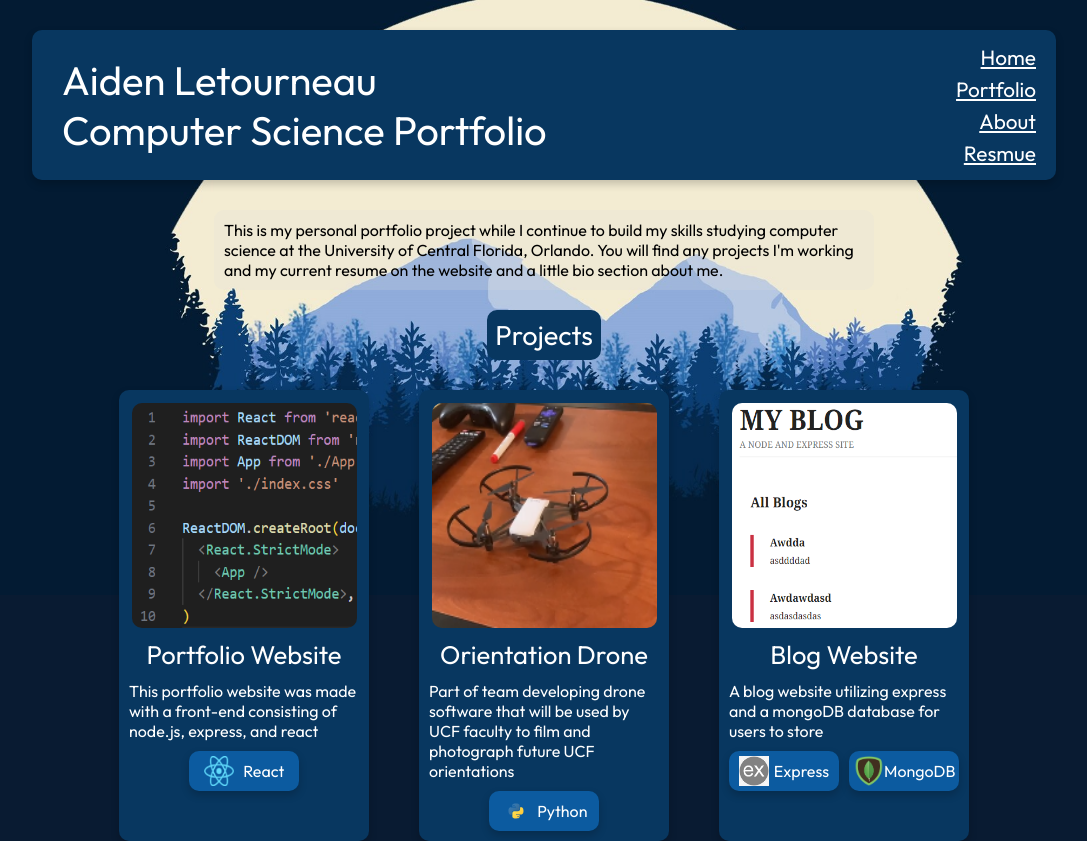
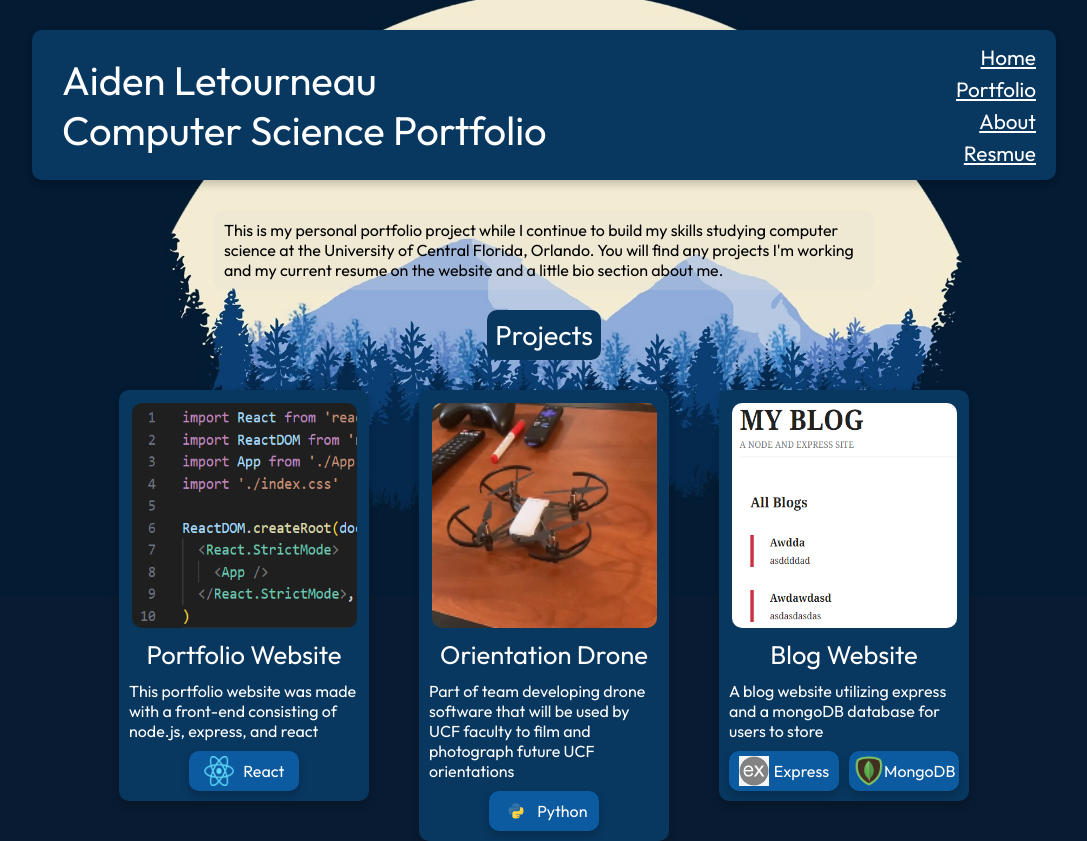
Before and after one commit to aidenletourneau/portfolioV2, a React (Vite) app: page / in a window 1280 px wide. Shown: the whole page, without its empty margins (96-1183 px from the left). Built offline with nearby package versions, Linux system fonts and the light colour scheme.

Commit message:
switched to flex start for info-region to fix card

```diff
--- a/src/index.css
+++ b/src/index.css
@@ -121,7 +121,7 @@ nav {
   border-radius: 10px;
   display: flex;
   flex-direction: row;
-  align-items: top;
+  align-items: flex-start;
   justify-content: center;
 }
 
```
Also changed, not shown: src/routes/about-page.jsx (added), src/routes/portfolio-page.jsx (added).
